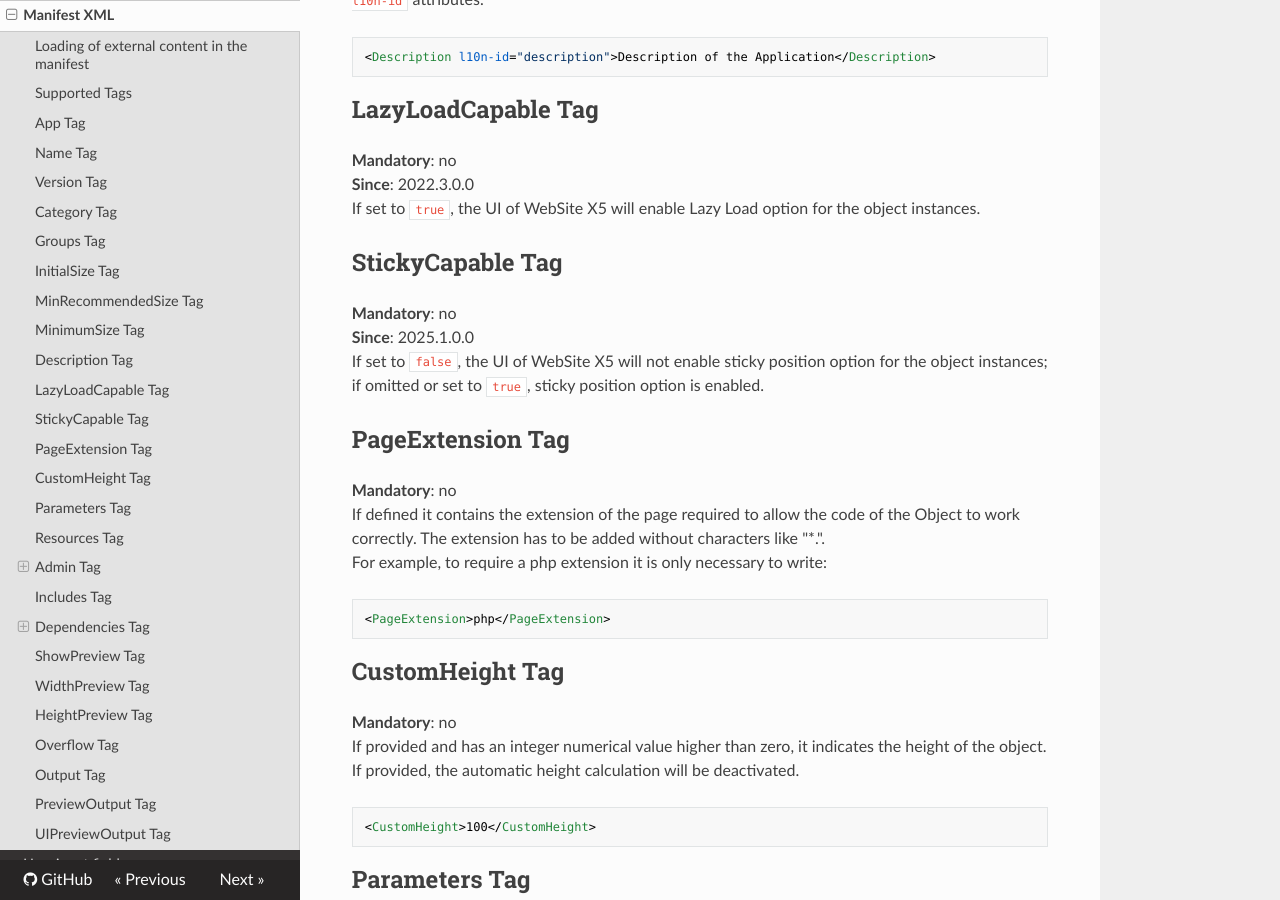
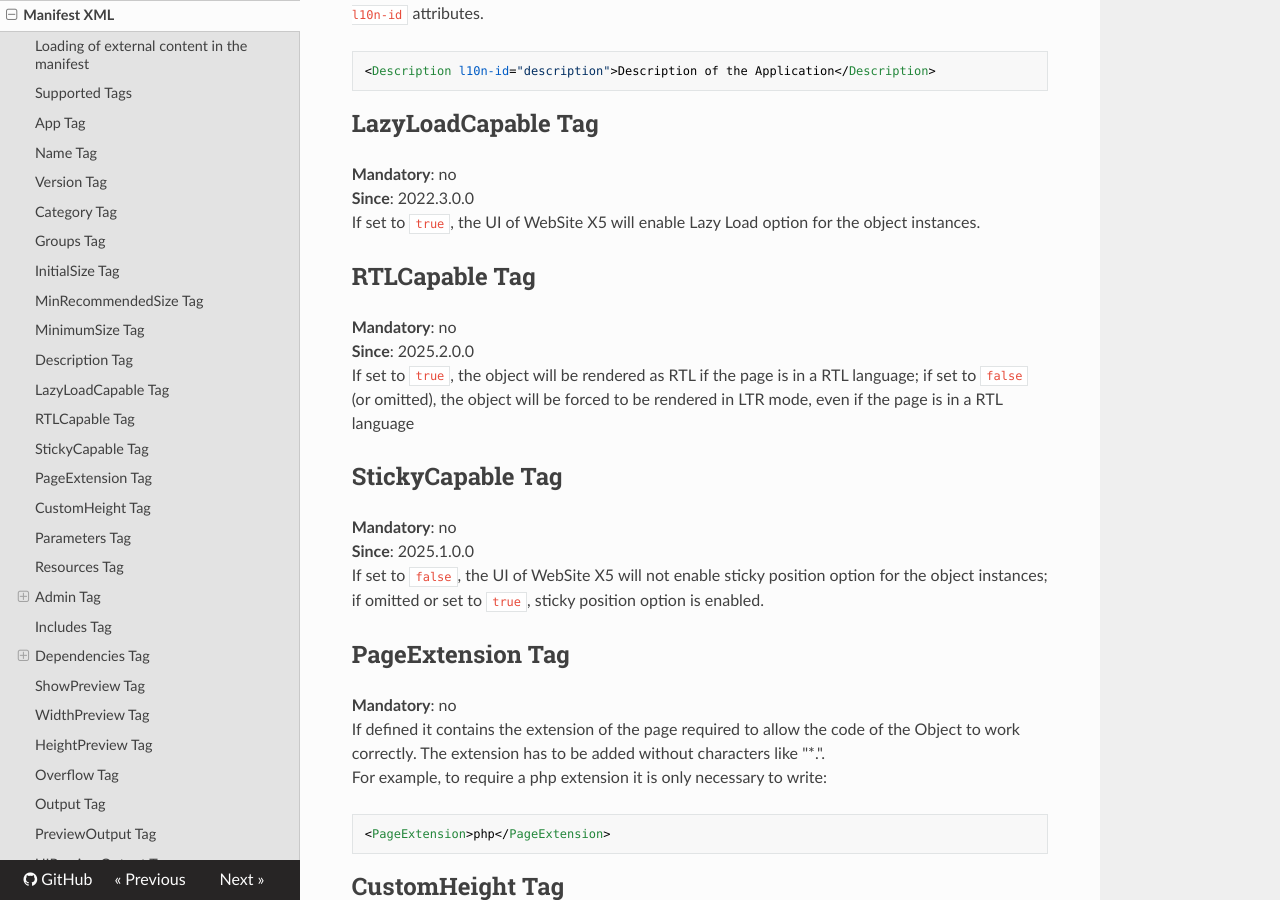
Before and after one commit to WebSiteX5/wsx5-developers-guide, an MkDocs documentation site: the page built from docs/optional-objects/manifest-xml.md, in a window 1280 px wide and 900 px high, scrolled down 2894 px. Built offline with MkDocs 1.6.1, drawn with Linux system fonts in a browser that asks for light colours; nearby versions of some CDN libraries; some of the changed text lies outside the part shown.

Commit message:
Add RTLCapable tag

```diff
--- a/docs/optional-objects/manifest-xml.md
+++ b/docs/optional-objects/manifest-xml.md
@@ -16,6 +16,7 @@ Here's how a manifest.xml looks like:
     <RecommendedMinSize>100,100</RecommendedMinSize>
     <Description l10n-id="description">Add a "Hello World!" to your page.</Description>
     <LazyLoadCapable>false</LazyLoadCapable>
+    <RTLCapable>false</RTLCapable>
     <StickyCapable>false</StickyCapable>
     <!-- Here we define some cosmetics -->
     <Overflow>false</Overflow>
@@ -142,6 +143,12 @@ It contains the description of the application. It can be localized with the `l1
 **Mandatory**: no
 **Since**: 2022.3.0.0
 If set to `true`, the UI of WebSite X5 will enable Lazy Load option for the object instances.
+
+## RTLCapable Tag
+
+**Mandatory**: no
+**Since**: 2025.2.0.0
+If set to `true`, the object will be rendered as RTL if the page is in a RTL language; if set to `false` (or omitted), the object will be forced to be rendered in LTR mode, even if the page is in a RTL language
 
 ## StickyCapable Tag
 
```
